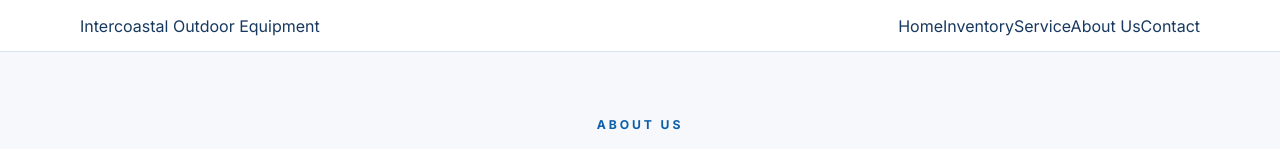
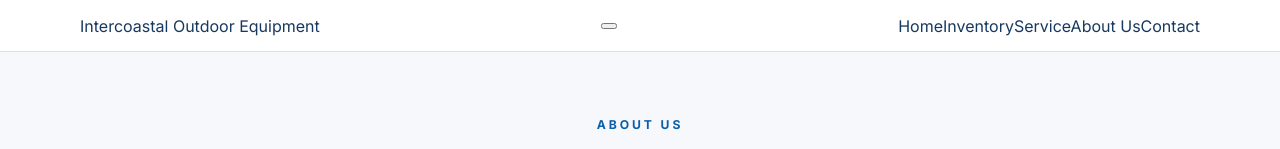
Before and after one commit to TanyaA318/intercoastal-website, a React (Vite) app: page /about in a window 1280 px wide. Shown: the top 149 px of the page. Built offline with nearby package versions, Linux system fonts and the light colour scheme.

Commit message:
Update Header.jsx

```diff
--- a/src/Header.jsx
+++ b/src/Header.jsx
@@ -1,20 +1,37 @@
-import React from "react";
+import React, { useState } from "react";
 import { Link } from "react-router-dom";
+import "./styles.css";
 
 export default function Header() {
+  const [menuOpen, setMenuOpen] = useState(false);
+
+  const closeMenu = () => setMenuOpen(false);
+
   return (
     <header className="site-header">
       <div className="container header-inner">
-        <Link to="/" className="logo">
+        <Link to="/" className="site-logo" onClick={closeMenu}>
           Intercoastal Outdoor Equipment
         </Link>
 
-        <nav className="site-nav">
-          <Link to="/">Home</Link>
-          <Link to="/inventory">Inventory</Link>
-          <Link to="/service">Service</Link>
-          <Link to="/about">About Us</Link>
-          <Link to="/contact">Contact</Link>
+        <button
+          className={`menu-toggle ${menuOpen ? "active" : ""}`}
+          onClick={() => setMenuOpen(!menuOpen)}
+          aria-label="Toggle navigation menu"
+          aria-expanded={menuOpen}
+          type="button"
+        >
+          <span></span>
+          <span></span>
+          <span></span>
+        </button>
+
+        <nav className={`site-nav ${menuOpen ? "open" : ""}`}>
+          <Link to="/" onClick={closeMenu}>Home</Link>
+          <Link to="/inventory" onClick={closeMenu}>Inventory</Link>
+          <Link to="/service" onClick={closeMenu}>Service</Link>
+          <Link to="/about" onClick={closeMenu}>About Us</Link>
+          <Link to="/contact" onClick={closeMenu}>Contact</Link>
         </nav>
       </div>
     </header>
```
